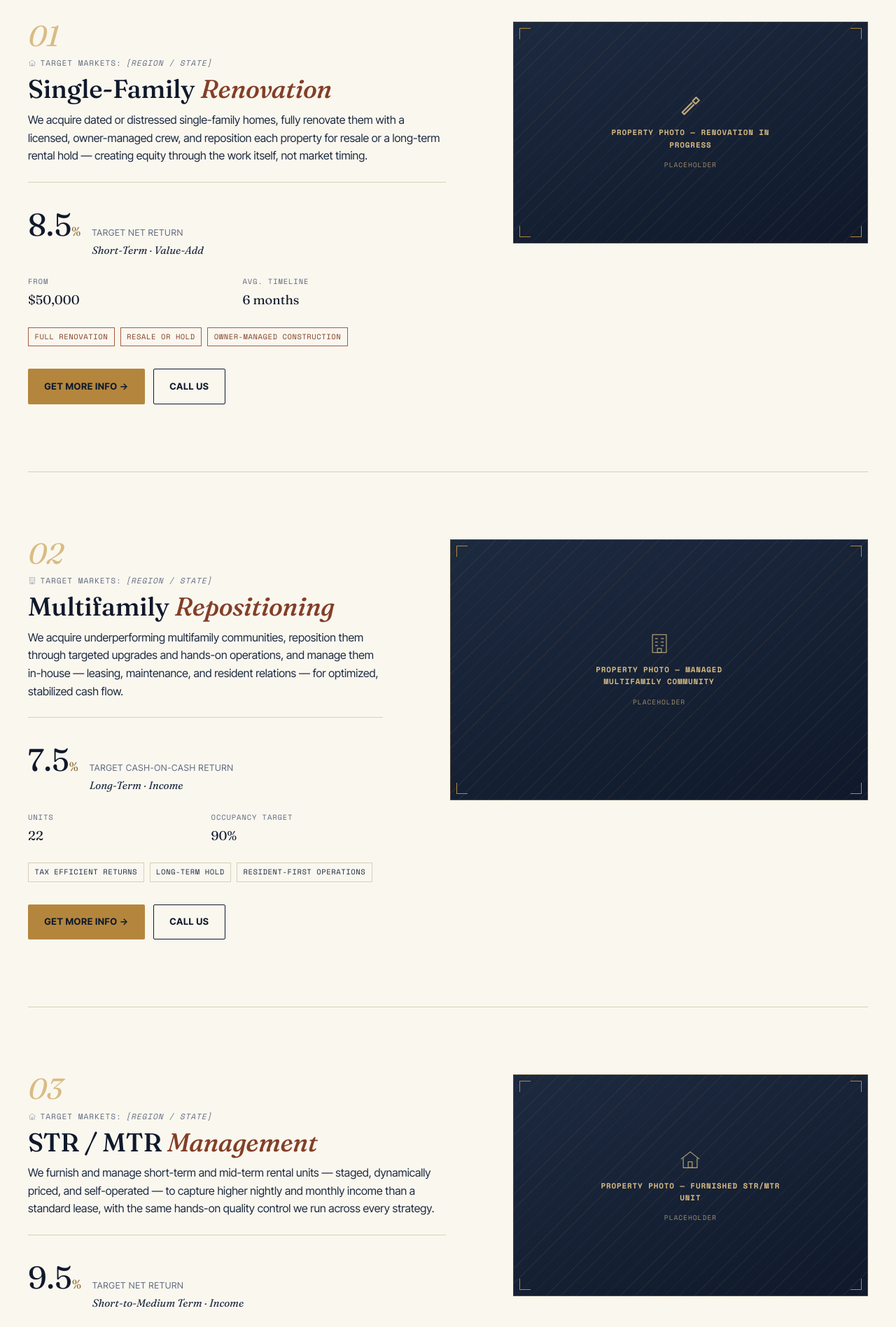
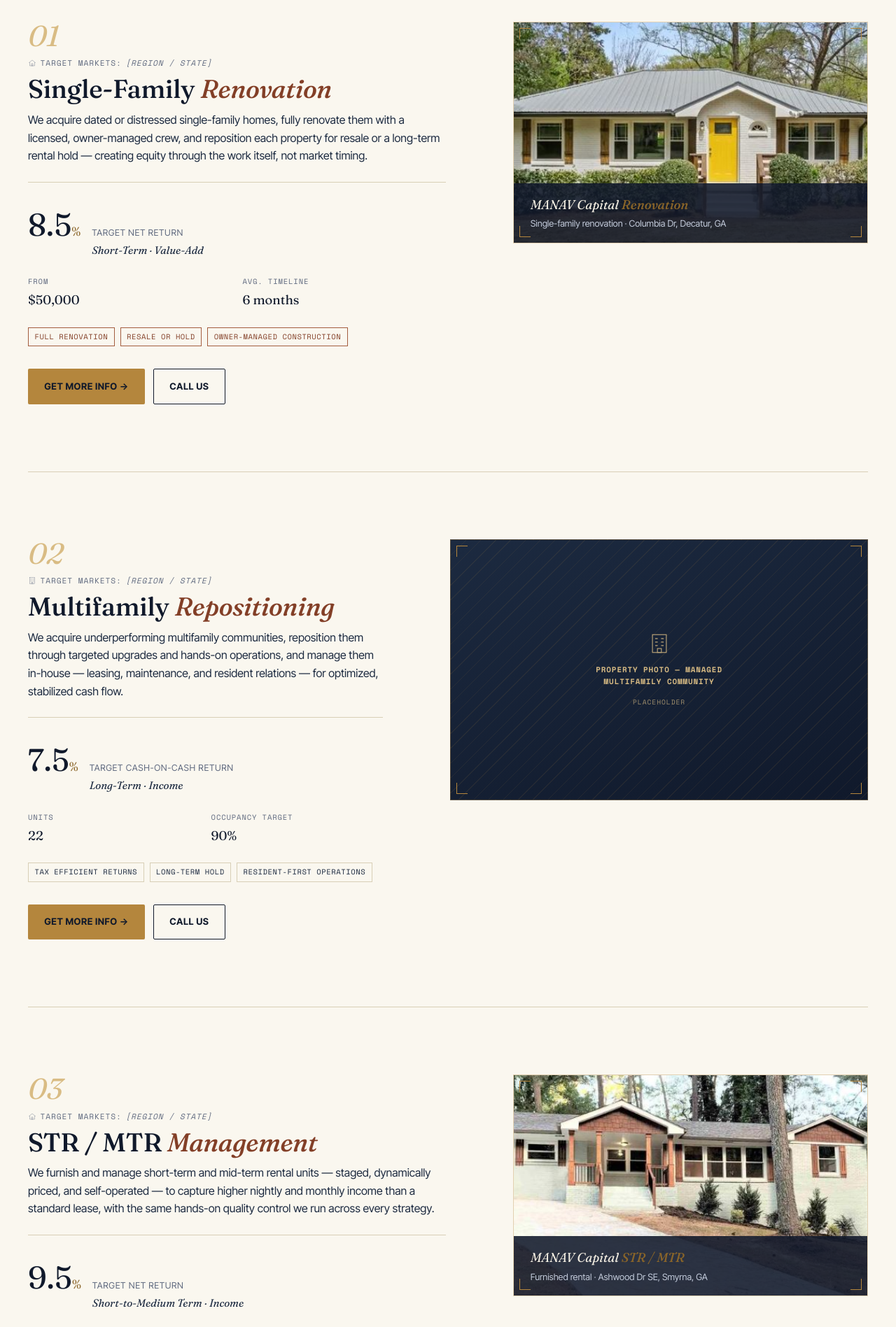
Before and after one commit to nkjohri/MANAV, a plain HTML site: page index.html in a window 1280 px wide. Shown: the part 2680-4577 px from the top of the page at 70% size. Drawn offline with nearby package versions, Linux system fonts and the light colour scheme; a script that the page names is missing.

Commit message:
Add real property photos to strategy cards
Replaces the renovation and STR/MTR placeholder frames on the
strategies section with actual property photos (Columbia Dr,
Decatur and Ashwood Dr SE, Smyrna).

```diff
--- a/index.html
+++ b/index.html
@@ -930,11 +930,13 @@ footer.site{ background:var(--canvas-deep); padding-top:var(--sp-9); }
           <div class="btn-row"><a class="btn btn--primary" href="#contact">Get More Info →</a><a class="btn btn--outline" href="tel:+15550100143">Call Us</a></div>
         </div>
         <div class="visual">
-          <div class="ph ph--dark ar-wide" style="position:relative;">
+          <div class="ph ph-photo ar-wide">
+            <img src="assets/columbia-dr-decatur-renovation.jpg" alt="MANAV Capital single-family renovation at Columbia Dr, Decatur, GA — completed craftsman-style ranch home with yellow front door.">
             <span class="corner corner-tl"></span><span class="corner corner-tr"></span><span class="corner corner-bl"></span><span class="corner corner-br"></span>
-            <svg class="ph-icon" aria-hidden="true"><use href="#i-hammer"/></svg>
-            <span class="ph-label">Property Photo — Renovation In Progress</span>
-            <span class="ph-tag">Placeholder</span>
+            <div class="ph-caption">
+              <div class="cap-title">MANAV Capital <em>Renovation</em></div>
+              <div class="cap-sub">Single-family renovation · Columbia Dr, Decatur, GA</div>
+            </div>
           </div>
         </div>
       </div>
@@ -992,11 +994,13 @@ footer.site{ background:var(--canvas-deep); padding-top:var(--sp-9); }
           <div class="btn-row"><a class="btn btn--primary" href="#contact">Get More Info →</a><a class="btn btn--outline" href="tel:+15550100143">Call Us</a></div>
         </div>
         <div class="visual">
-          <div class="ph ph--dark ar-wide" style="position:relative;">
+          <div class="ph ph-photo ar-wide">
+            <img src="assets/ashwood-dr-smyrna-str.jpg" alt="MANAV Capital STR/MTR managed home at Ashwood Dr SE, Smyrna, GA — renovated ranch with cedar shake gables and covered porch.">
             <span class="corner corner-tl"></span><span class="corner corner-tr"></span><span class="corner corner-bl"></span><span class="corner corner-br"></span>
-            <svg class="ph-icon" aria-hidden="true"><use href="#i-house"/></svg>
-            <span class="ph-label">Property Photo — Furnished STR/MTR Unit</span>
-            <span class="ph-tag">Placeholder</span>
+            <div class="ph-caption">
+              <div class="cap-title">MANAV Capital <em>STR / MTR</em></div>
+              <div class="cap-sub">Furnished rental · Ashwood Dr SE, Smyrna, GA</div>
+            </div>
           </div>
         </div>
       </div>
```
Also changed, not shown: assets/ashwood-dr-smyrna-str.jpg (added), assets/columbia-dr-decatur-renovation.jpg (added).
